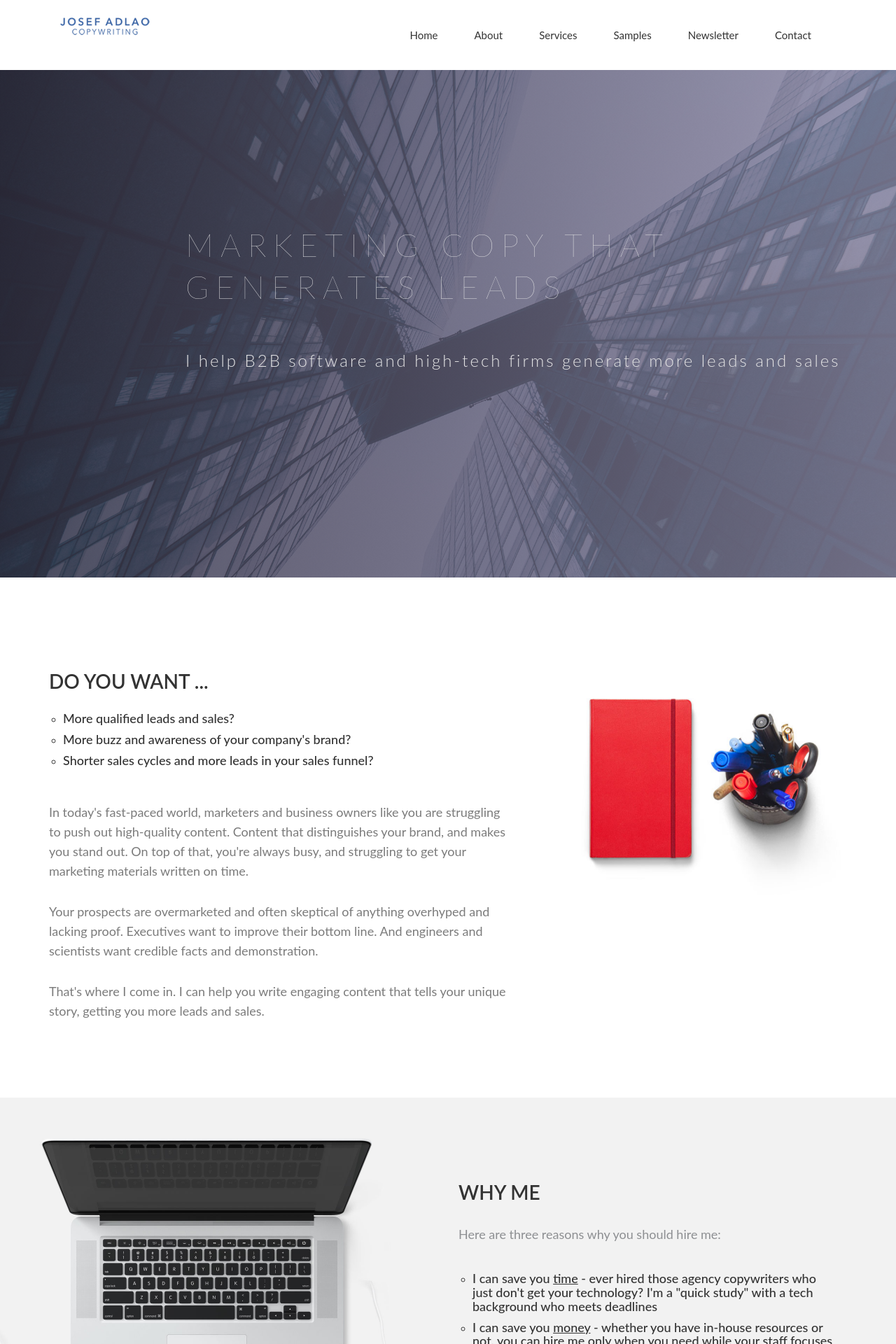
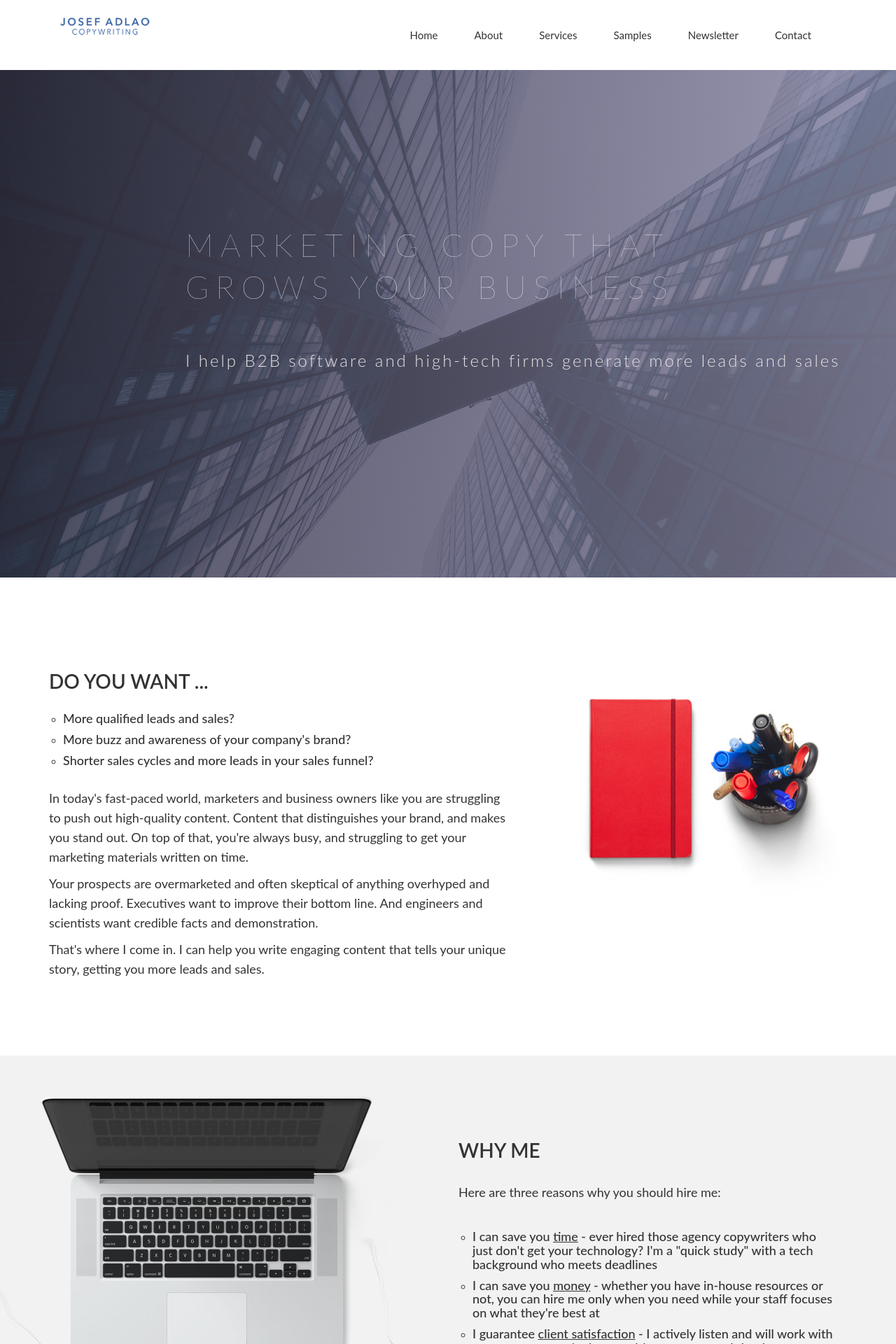
Before and after one commit to jadlaocopy/jadlaocopy.github.io, a Jekyll site: the page built from index.html, in a window 1280 px wide. Shown: the top 1920 px of the page at 70% size. Built offline with Jekyll 4.4.1, drawn with Linux system fonts in a browser that asks for light colours; nearby versions of some CDN libraries; some web fonts are replaced.

Commit message:
edited home

```diff
--- a/css/airspace.css
+++ b/css/airspace.css
@@ -146,7 +146,7 @@
   line-height: 27px;
   margin: 0;
 }
-#intro .block p {
+#intro .block p h2 li {
   color: #7B7B7B;
   padding-top: 20px;
 }
@@ -177,10 +177,10 @@
 #service .service-item h4 {
   padding-top: 20px;
   margin: 0;
-  color: #666;
+  color: #7B7B7B;
 }
 #service .service-item p {
-  color: #888;
+  color: #7B7B7B;
   padding-top: 10px;
   margin: 0;
   font-size: 14px;
@@ -259,7 +259,7 @@
   margin-bottom: 30px;
 }
 #feature p {
-  color: #8d8f92;
+  color: #333333;
   margin-bottom: 20px;
 }
 #feature .btn-view-works {
--- a/index.html
+++ b/index.html
@@ -10,7 +10,7 @@
     <div class="row">
       <div class="col-md-10 col-md-offset-2">
         <div class="block">
-          <h1 class="animated fadeInUp">MARKETING COPY THAT <br> GENERATES LEADS</h1>
+          <h1 class="animated fadeInUp">MARKETING COPY THAT <br> GROWS YOUR BUSINESS</h1>
           <p class="animated fadeInUp">I help B2B software and high-tech firms generate more leads and sales</p>
         </div>
       </div>
```
Also changed, not shown: 2 other files.
